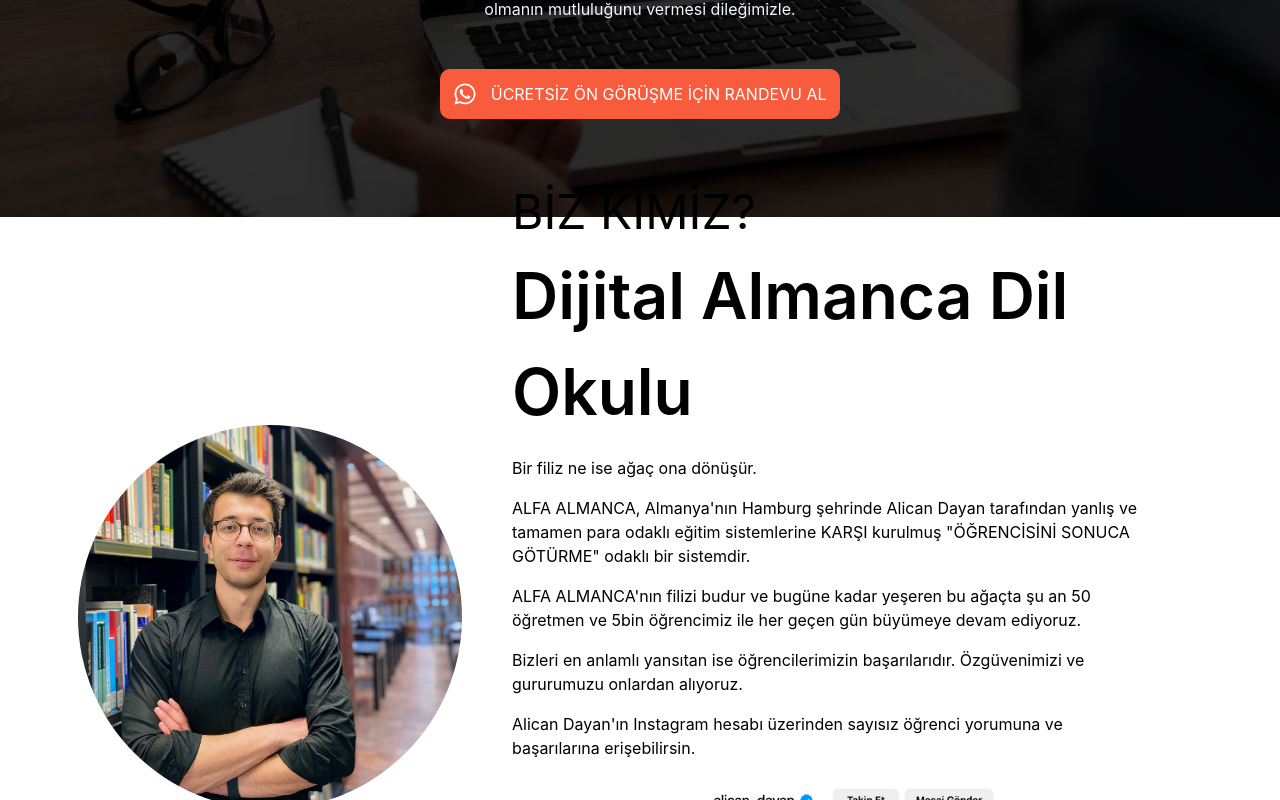
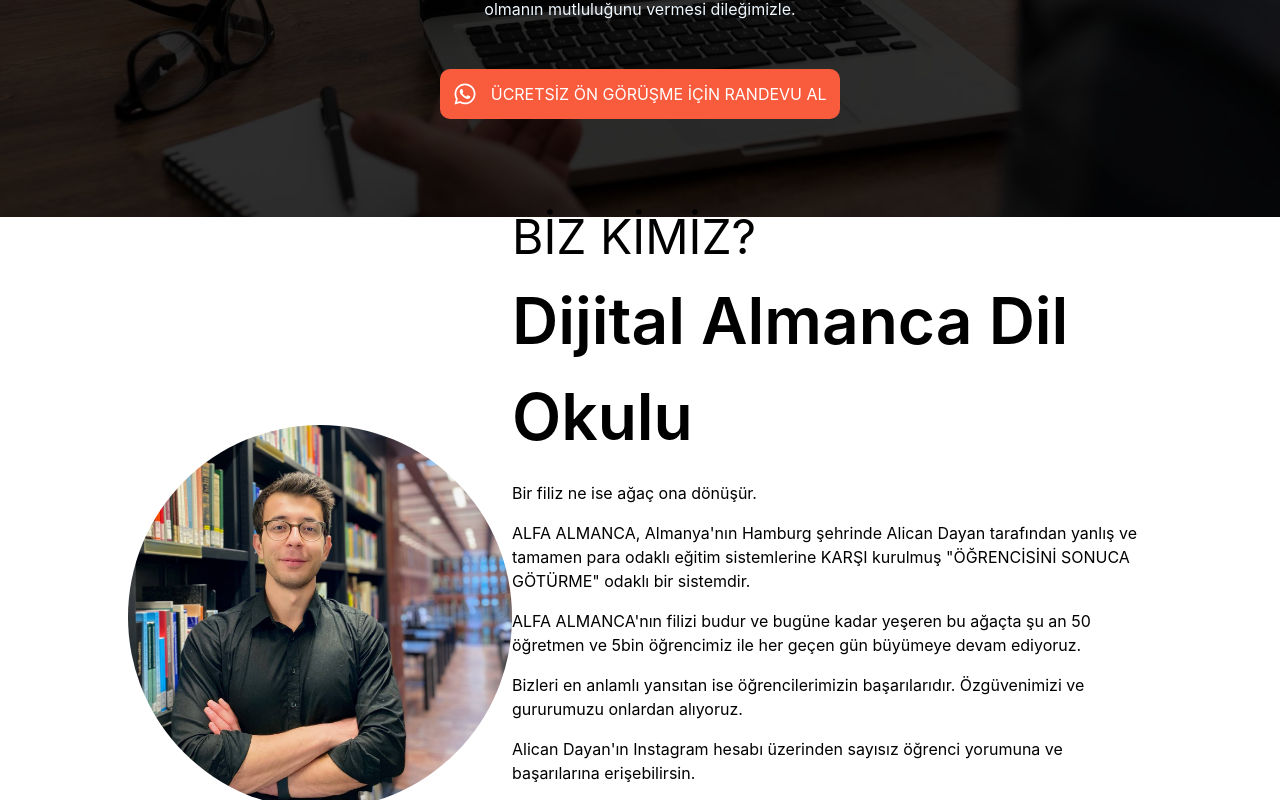
Before and after one commit to sercanbaris/alfa-almanca, a React (Vite) app: page / in a window 1280 px wide. Shown: the part 2620-3420 px from the top of the page. Built offline with nearby package versions, Linux system fonts and the light colour scheme.

Commit message:
Temizleme ve stil güncellemeleri: CSS dosyalarında gereksiz boşlukları kaldır ve bileşen içindeki padding değerlerini güncelle

```diff
--- a/src/css/about.css
+++ b/src/css/about.css
@@ -1,9 +1,8 @@
 .about-container {
     display: flex;
     width: 100%;
+
 }
-
-
 
 .about {
     display: flex;
@@ -11,9 +10,7 @@
     align-items: center;
     flex-direction: row;
     height: 100vh;
-
 }
-
 
 .about-picture {
     display: flex;
@@ -25,11 +22,8 @@
     display: flex;
     flex-direction: column;
     width: 50%;
-    padding: 50px;
-
-
+    padding-top: 50px;
 }
-
 
 .about-question {
     font-size: 3rem;
--- a/src/css/hero.css
+++ b/src/css/hero.css
@@ -258,7 +258,7 @@
     .slogan {
         margin-top: 20px;
         font-size: 14px;
-        padding: 10px;
+        padding-top: 10px;
         width: 100%;
     }
 
--- a/src/pages/About.jsx
+++ b/src/pages/About.jsx
@@ -1,4 +1,3 @@
-import React from "react";
 import "../css/about.css";
 
 function About() {
--- a/src/pages/Feature.jsx
+++ b/src/pages/Feature.jsx
@@ -1,8 +1,6 @@
-import React from "react";
 import "../css/feature.css";
 import { RiPresentationLine } from "react-icons/ri";
 import { IoIosTimer } from "react-icons/io";
-import { IoLocationOutline } from "react-icons/io5";
 import { AiOutlineSafetyCertificate } from "react-icons/ai";
 
 function Feature() {
```
